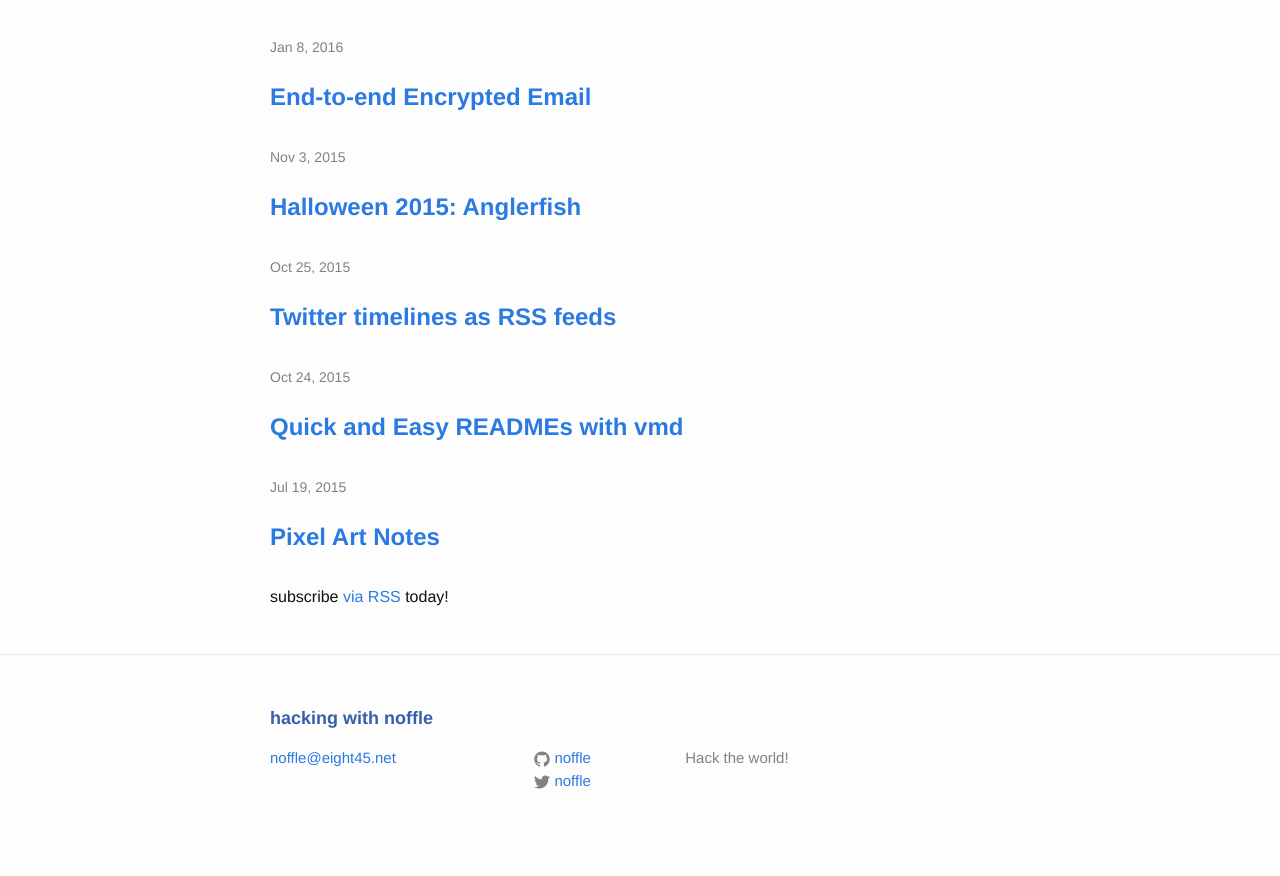
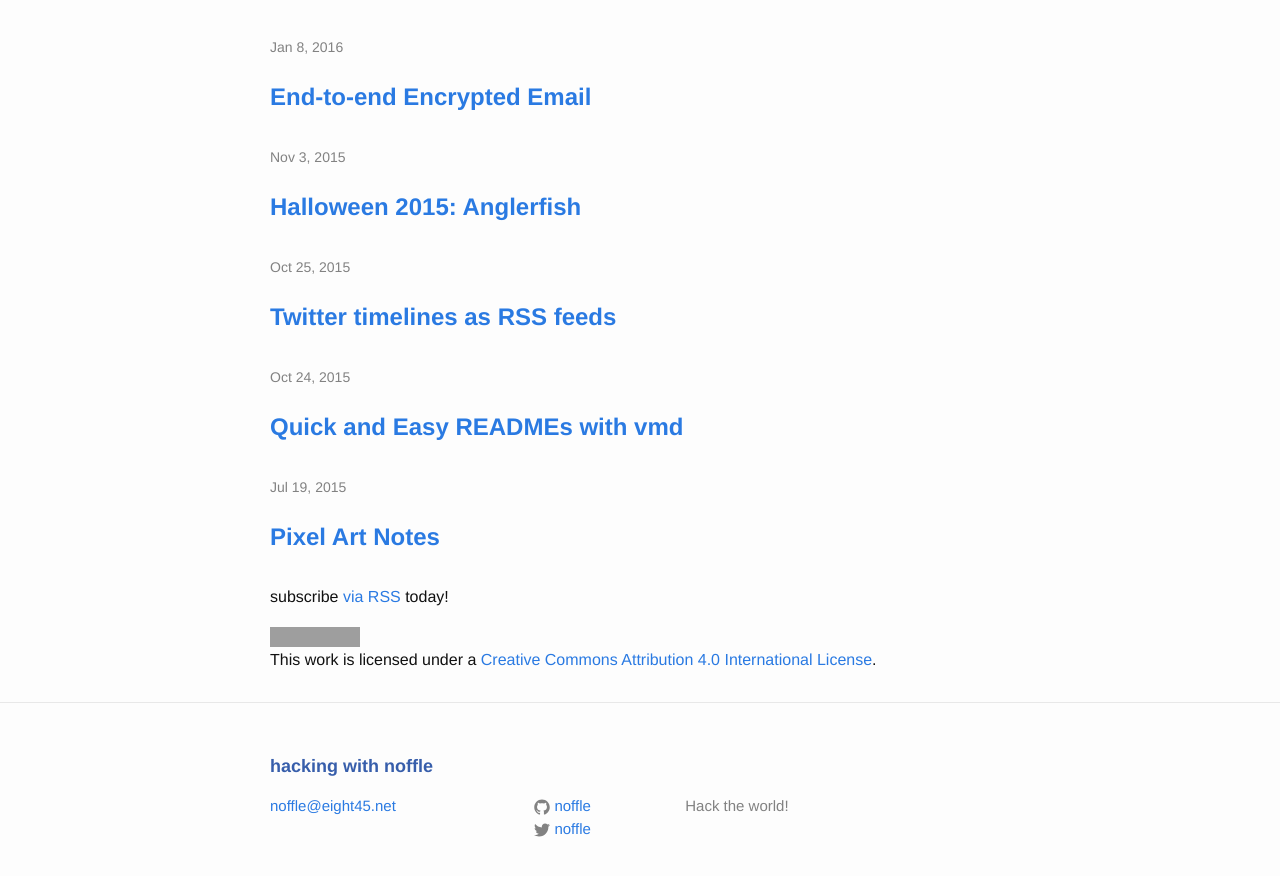
Before and after one commit to hackergrrl/blog.eight45.net, a Jekyll site: the page built from index.html, in a window 1280 px wide and 900 px high, scrolled down 892 px. Shown: the top 876 px of the window. Built offline with Jekyll 4.4.1, drawn with Linux system fonts in a browser that asks for light colours; before the commit the page ends 1744 px from its top, so only the background shows below that; grey boxes are pictures that could not be loaded.

Commit message:
CC Attribution 4.0!

```diff
--- a/index.html
+++ b/index.html
@@ -20,4 +20,9 @@
 
   <p class="rss-subscribe">subscribe <a href="{{ "/feed.xml" | prepend: site.baseurl }}">via RSS</a> today!</p>
 
+  <a rel="license" href="http://creativecommons.org/licenses/by/4.0/">
+    <img alt="Creative Commons License" style="border-width:0" src="https://i.creativecommons.org/l/by/4.0/88x31.png"/>
+  </a>
+  <br/>
+  This work is licensed under a <a rel="license" href="http://creativecommons.org/licenses/by/4.0/">Creative Commons Attribution 4.0 International License</a>.
 </div>
```
